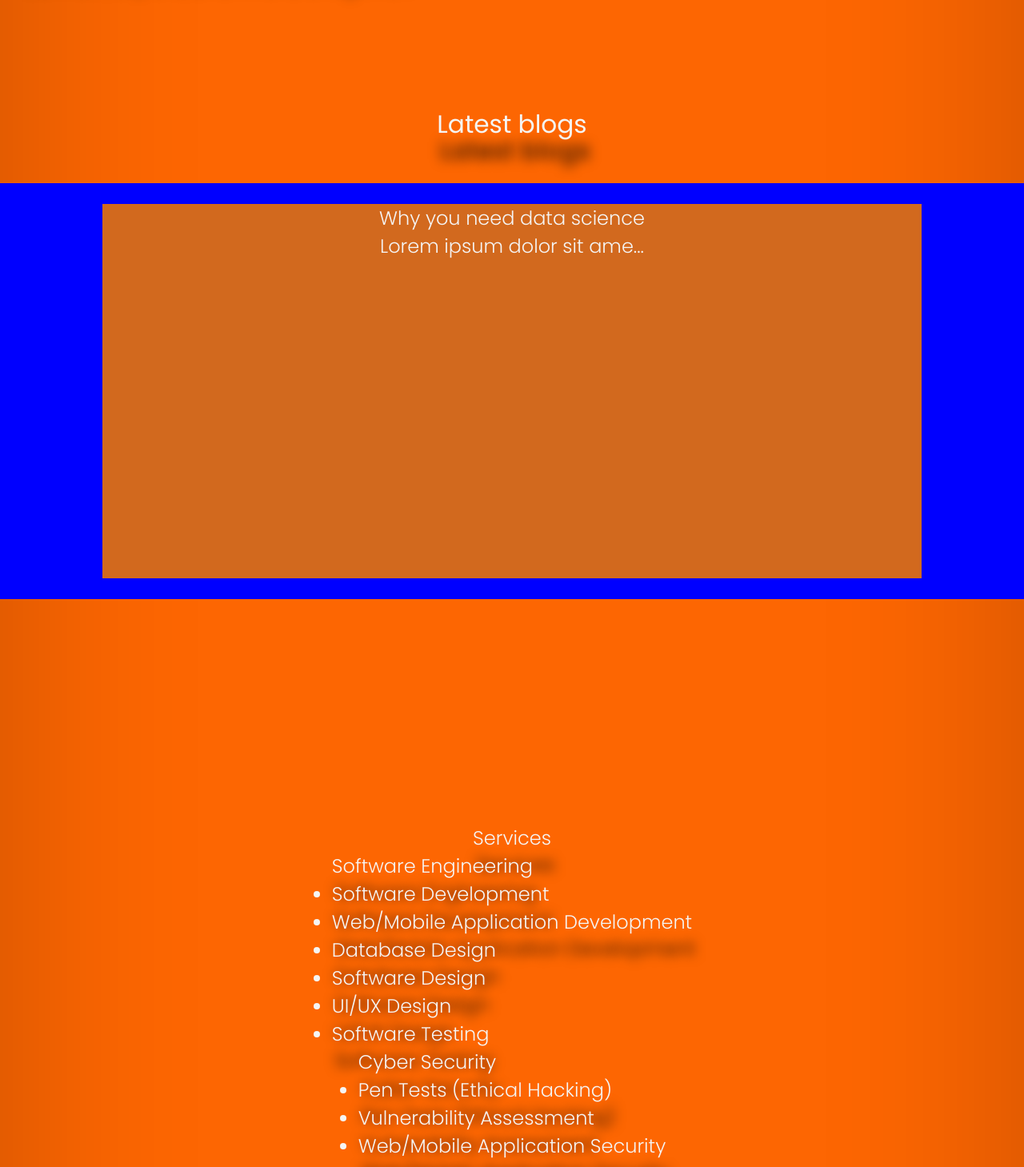
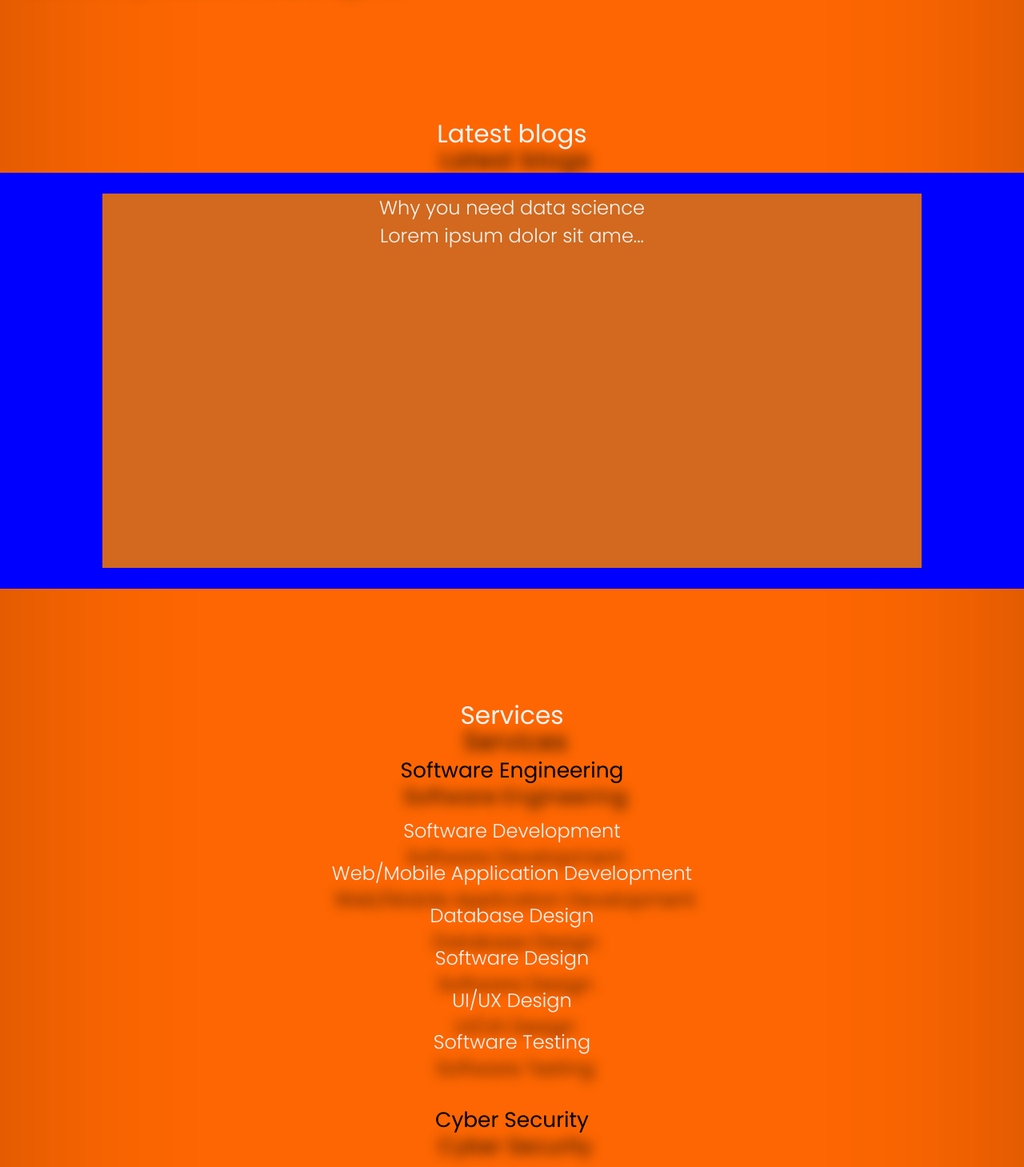
Before and after one commit to thebrain365/the-brain-website, a React (Create React App) app: page / in a window 1280 px wide. Shown: the part 1560-3019 px from the top of the page at 80% size. Built offline with nearby package versions, Linux system fonts and the light colour scheme.

Commit message:
Added position stylings to the services section

```diff
--- a/src/assets/styles/pages/home.scss
+++ b/src/assets/styles/pages/home.scss
@@ -10,6 +10,12 @@
       justify-content: center;
       align-items: center;
       min-height: 100svh;
+   }
+
+   .section-title {
+      font-size: 1.3em;
+      font-weight: 400;
+      margin-bottom: 25px;
    }
 
    #welcome {
@@ -82,12 +88,6 @@
          width: 100%;
          height: 70px;
          background: rgba($dark, $alpha: 1);
-         // border-radius: 35px;
-         // border: 3px solid rgba($light, $alpha: 0.6);
-         // backdrop-filter: blur(10px);
-         // -webkit-backdrop-filter: blur(10px);
-         // box-shadow: 0 0 20px inset rgba($dark, $alpha: .4);
-         // -webkit-box-reflect: below 15px linear-gradient(transparent, rgba($light, $alpha: .2));
 
          .welcome-contact-div-icons {
             width: auto;
@@ -100,10 +100,7 @@
       width: 100%;
 
       h3 {
-         font-size: 1.3em;
-         font-weight: 400;
          margin-top: 120px;
-         margin-bottom: 25px;
       }
 
       p {
@@ -121,13 +118,6 @@
    }
 
    #latest-blogs {
-
-      h3 {
-         font-size: 1.3em;
-         font-weight: 400;
-         // margin-top: 120px;
-         margin-bottom: 50px;
-      }
 
       #blogs {
          position: relative;
@@ -174,4 +164,27 @@
          }
       }
    }
+
+   #services {
+      .service {
+         text-align: center;
+         margin-top: 50px;
+
+         h1 {
+            font-size: 1.1em;
+            font-weight: 400;
+            margin-bottom: 30px;
+            color: $dark;
+         }
+      }
+
+      #service-1 {
+         margin-top: 0px;
+      }
+
+      ul {
+         list-style: none;
+         line-height: 2.2em;
+      }
+   }
 }
--- a/src/index.css
+++ b/src/index.css
@@ -156,6 +156,11 @@
   align-items: center;
   min-height: 100svh;
 }
+#home .section-title {
+  font-size: 1.3em;
+  font-weight: 400;
+  margin-bottom: 25px;
+}
 #home #welcome {
   overflow: hidden;
   z-index: 7;
@@ -222,10 +227,7 @@
   width: 100%;
 }
 #home #introduction h3 {
-  font-size: 1.3em;
-  font-weight: 400;
   margin-top: 120px;
-  margin-bottom: 25px;
 }
 #home #introduction p {
   margin: 35px auto;
@@ -236,11 +238,6 @@
 }
 #home #introduction p:nth-child(odd) {
   text-align: end;
-}
-#home #latest-blogs h3 {
-  font-size: 1.3em;
-  font-weight: 400;
-  margin-bottom: 50px;
 }
 #home #latest-blogs #blogs {
   position: relative;
@@ -282,3 +279,20 @@
   right: -200%;
   background-color: green;
 }
+#home #services .service {
+  text-align: center;
+  margin-top: 50px;
+}
+#home #services .service h1 {
+  font-size: 1.1em;
+  font-weight: 400;
+  margin-bottom: 30px;
+  color: #010101;
+}
+#home #services #service-1 {
+  margin-top: 0px;
+}
+#home #services ul {
+  list-style: none;
+  line-height: 2.2em;
+}
```
